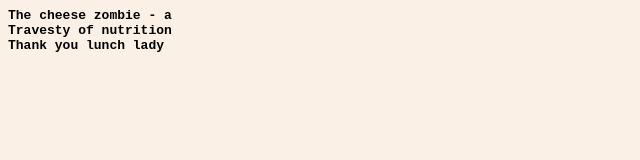
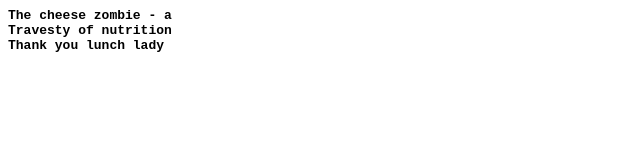
Before and after one commit to mirair/mirair.github.io, a plain HTML site: page index.html in a window 1280 px wide. Shown: the whole page, without its empty margins (0-640 px from the left). Drawn offline with Linux system fonts and the light colour scheme.

Commit message:
index.html: change background

```diff
--- a/index.html
+++ b/index.html
@@ -1,7 +1,6 @@
 <html>
     <style>
         body {
-        background-color: linen;
         font-family: monospace;
         font-weight: bold;
         }
```
